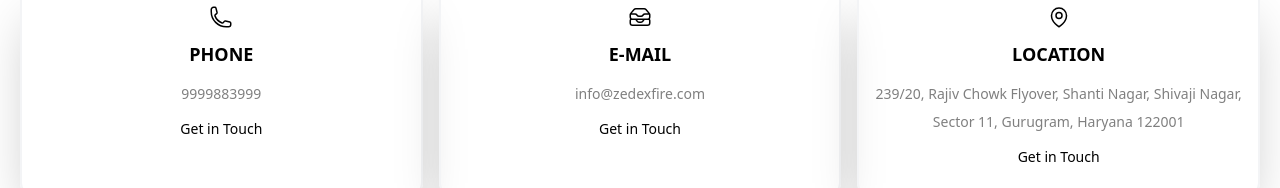
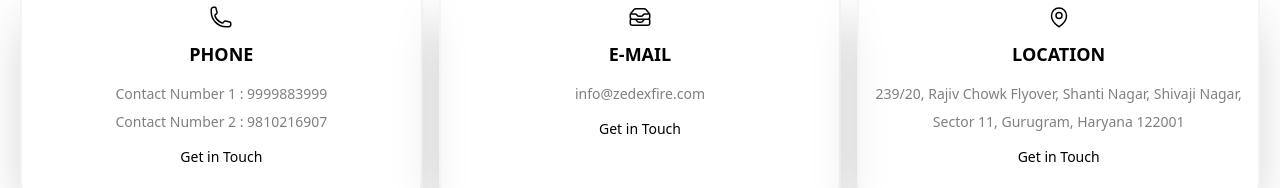
Before and after one commit to zedexfireservice/zedexfireservice, a Next.js app: page /contact-Us in a window 1280 px wide. Shown: the part 217-405 px from the top of the page. Built offline with nearby package versions, Linux system fonts and the light colour scheme.

Commit message:
number changes

```diff
--- a/src/app/contact-Us/page.js
+++ b/src/app/contact-Us/page.js
@@ -12,6 +12,8 @@
     const notifys = () => toast(" Message Sent ");
     const router = useRouter();
     const phoneNumber = "9999883999";
+    const phoneNumber2 = "9810216907";
+
 
     const handlePhoneCall = () => {
 
@@ -119,7 +121,15 @@
         {
             id: 1,
             title: 'Phone',
-            value: phoneNumber,
+            value: <>
+<strong>Contact Number 1 : </strong>
+{phoneNumber}
+            </>
+            ,
+            value2: <>
+<strong>Contact Number 2 : </strong>
+{phoneNumber2}
+            </> ,
             icon: (
                 <svg
                     className="mx-auto my-auto w-6 h-6"
@@ -209,7 +219,8 @@
                                 >
                                     <div className="w-auto h-auto">{detail.icon}</div>
                                     <h4 className="uppercase text-[18px] font-sans py-3 font-bold">{detail.title}</h4>
-                                    <p className="text-sm leading-7  font-light opacity-50">{detail.value}</p>
+                                    <p className="text-sm leading-7  font-light opacity-50">  {detail.value}</p>
+                                    <p className="text-sm leading-7  font-light opacity-50"> {detail.value2}</p>
                                     <button
                                         className="bg-btn_primary py-2.5 px-8  text-[14px] rounded-full hover:text-gray-400"
                                         onClick={detail.onClick}
```
Also changed, not shown: src/app/layout.js (+5 -6 lines).
